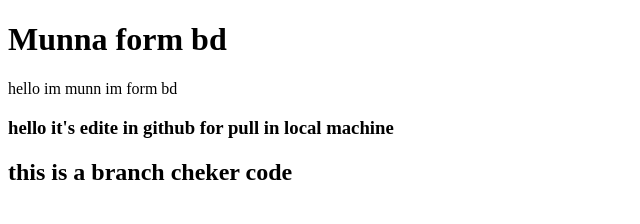
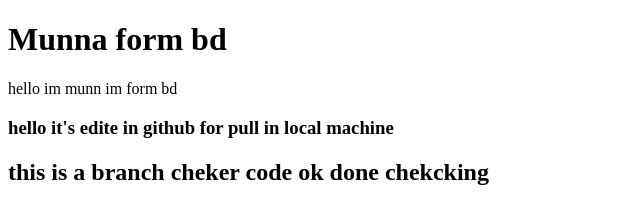
Before and after one commit to mahafujur80/git-learning, a plain HTML site: page index.html in a window 1280 px wide. Shown: the whole page, without its empty margins (0-640 px from the left). Drawn offline with Linux system fonts and the light colour scheme.

Commit message:
Update index.html

```diff
--- a/index.html
+++ b/index.html
@@ -9,6 +9,6 @@
     <h1>Munna form bd</h1>
     <p>hello im munn im form bd</p>
     <h3>hello it's edite in github for pull in local machine</h3>
-    <h2>this is a branch cheker code </h2>
+    <h2>this is a branch cheker code ok done chekcking</h2>
 </body>
 </html>
```
